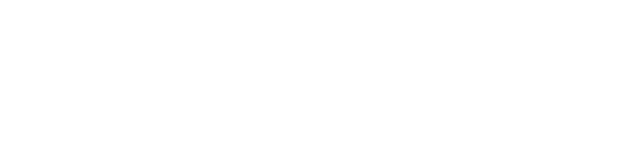
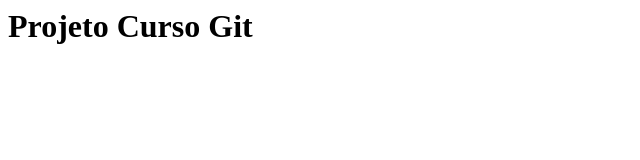
Before and after one commit to diogenesdiniz/curso-git, a plain HTML site: page index.html in a window 1280 px wide. Shown: the whole page, without its empty margins (0-640 px from the left). Drawn offline with Linux system fonts and the light colour scheme.

Commit message:
Titulo da pagina

```diff
--- a/index.html
+++ b/index.html
@@ -1,4 +1,6 @@
 <html>
     <head></head>
-    <body></body>
+    <body>
+        <h1>Projeto Curso Git</h1>
+    </body>
 </html>
```
